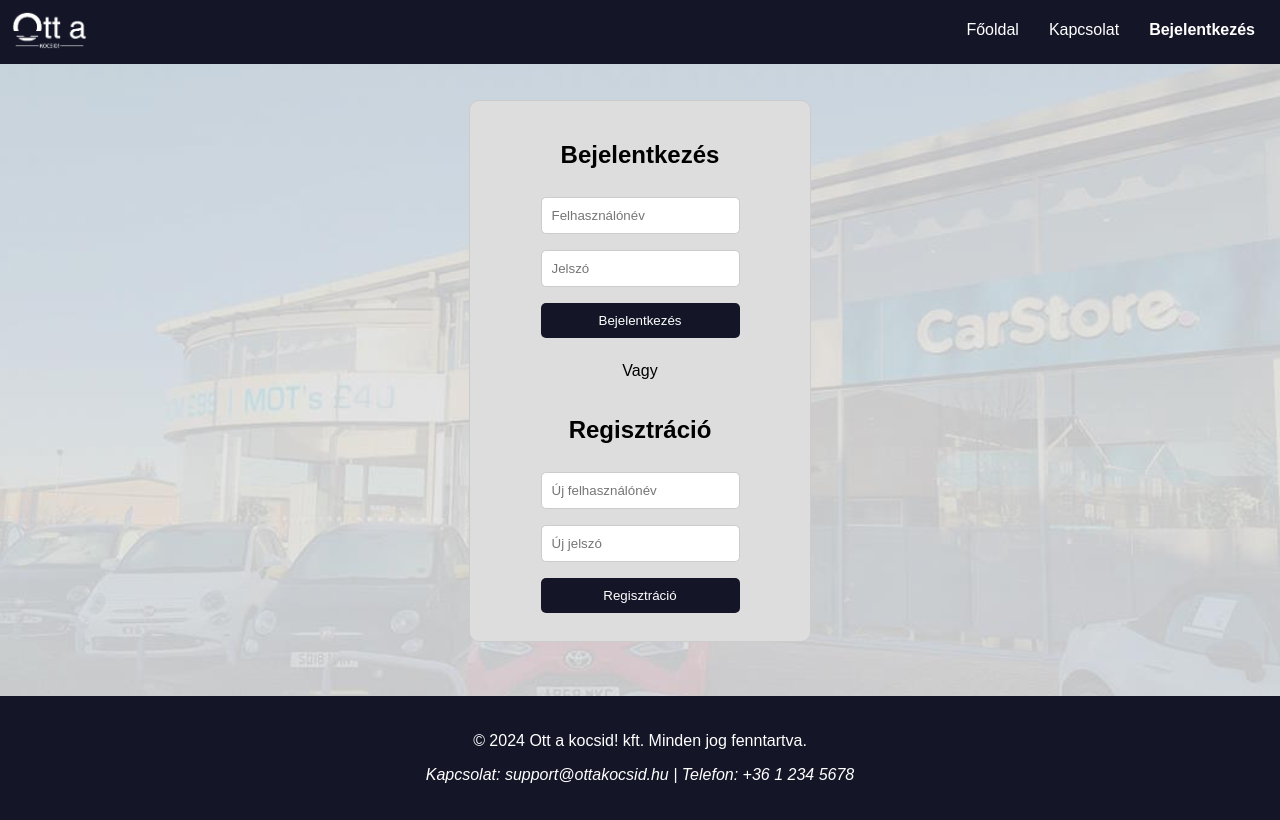
After one commit to hokiattila/Webterv_Beadando, a PHP site: page /login.html in a window 1280 px wide. The commit adds this page. Run offline with PHP 8.4, Linux system fonts and the light colour scheme.

Commit message:
Login, contact, illetve lapozhato index

```diff
--- a/car.html
+++ b/car.html
@@ -34,9 +34,9 @@
     <!-- Menüpontok -->
     <div class="menu">
         <a href="index.html">Főoldal</a>
-        <a href="#">Galéria</a>
+        <a href="contact.html">Kapcsolat</a>
         <!-- mindenkepp dinamikus btn legyen -->
-        <a href="#">Bejelentkezés</a>
+        <a href="login.html">Bejelentkezés</a>
     </div>
 </div>
 
--- /dev/null
+++ b/css/login.css
@@ -0,0 +1,37 @@
+.form-container {
+    text-align: center;
+    border: 1px solid #ccc;
+    padding: 20px;
+    border-radius: 10px;
+    width: 300px;
+    margin: auto;
+    background: #DDDDDD
+}
+body {
+    background-image: url('../img/loginbg.jpg');
+    background-size: cover;
+    background-position: center;
+}
+
+.form-container input[type="text"],
+.form-container input[type="password"],
+.form-container input[type="submit"] {
+    width: 100%;
+    padding: 10px;
+    margin: 8px 0;
+    display: inline-block;
+    border: 1px solid #ccc;
+    box-sizing: border-box;
+    border-radius: 5px;
+}
+
+.form-container input[type="submit"] {
+    background-color: #141628;
+    color: white;
+    border: none;
+    cursor: pointer;
+}
+
+.form-container input[type="submit"]:hover {
+    background-color: #141628;
+}
--- a/css/style.css
+++ b/css/style.css
@@ -130,6 +130,10 @@ body {
     display: none;
 }
 
+.activenav {
+    font-weight: bold;
+}
+
 /* Aktív dia megjelenítése */
 .active {
     display: block;
@@ -228,6 +232,7 @@ body {
     border-radius: 5px;
     cursor: pointer;
 }
+
 
 /* Dropdown menu */
 .dropbtn {
@@ -352,3 +357,15 @@ footer {
     margin-top: 5px; /* Margó a leírás felett */
 
 }
+
+.custom-hr {
+    border: 0;
+    height: 3px;
+    background-color: #333;
+    margin: 20px auto;
+    max-width: 200px;
+}
+
+.center {
+    text-align: center;
+}
--- /dev/null
+++ b/login.html
@@ -0,0 +1,93 @@
+
+<!DOCTYPE HTML>
+<html>
+<head>
+    <meta charset="utf-8">
+    <!-- Stylesheet -->
+    <link rel="stylesheet" href="css/style.css">
+    <link rel="stylesheet" href="css/login.css">
+    <!-- Beállítások telefonos megjelenésekhez -->
+    <meta name="viewport" content="initial-scale=1, maximum-scale=1">
+    <meta name="viewport" content="width=device-width, initial-scale=1">
+
+    <style>
+
+    </style>
+</head>
+<body class="">
+
+<header>
+    <div class="container"></div>
+</header>
+<!-- Loading gif eltüntetése ha betölt az oldal -->
+<!-- A betöltő div -->
+<div id="betolto">
+    <img src="img/loading.gif" alt="Betöltő animáció">
+</div>
+<!-- Navigációs menü -->
+<div class="navbar">
+    <!-- Logó -->
+    <div class="logo">
+        <a href="index.html"><img src="img/logo.png" alt="Logó"></a>
+    </div>
+
+    <!-- Menüpontok -->
+    <div class="menu">
+        <a href="index.html">Főoldal</a>
+        <a href="contact.html">Kapcsolat</a>
+        <!-- mindenkepp dinamikus btn legyen -->
+        <a href="login.html" class="activenav">Bejelentkezés</a>
+    </div>
+</div>
+<br><br>
+<div class="form-container">
+    <h2>Bejelentkezés</h2>
+    <form action="/login" method="post">
+        <input type="text" name="username" placeholder="Felhasználónév" required><br>
+        <input type="password" name="password" placeholder="Jelszó" required><br>
+        <input type="submit" value="Bejelentkezés">
+    </form>
+    <p>Vagy</p>
+    <h2>Regisztráció</h2>
+    <form action="/register" method="post">
+        <input type="text" name="newUsername" placeholder="Új felhasználónév" required><br>
+        <input type="password" name="newPassword" placeholder="Új jelszó" required><br>
+        <input type="submit" value="Regisztráció">
+    </form>
+</div>
+
+<br><br><br>
+
+
+<script>
+    window.addEventListener('load', function() {
+        var betoltoDiv = document.getElementById('betolto');
+        var tartalomDiv = document.getElementById('tartalom');
+        betoltoDiv.style.display = 'none'; // A betöltő div elrejtése
+        tartalomDiv.style.display = 'block'; // A tartalom megjelenítése
+    });
+</script>
+
+<!-- Galléria aktív kép -->
+<script>
+    const activeImage = document.querySelector(".product-image .active");
+    const productImages = document.querySelectorAll(".image-list img");
+    const navItem = document.querySelector('a.toggle-nav');
+
+    function changeImage(e) {
+        activeImage.src = e.target.src;
+    }
+
+    function toggleNavigation(){
+        this.nextElementSibling.classList.toggle('active');
+    }
+
+    productImages.forEach(image => image.addEventListener("click", changeImage));
+    navItem.addEventListener('click', toggleNavigation);
+</script>
+<footer>
+    <p>&copy; 2024 Ott a kocsid! kft. Minden jog fenntartva.</p>
+    <p class="contact">Kapcsolat: support@ottakocsid.hu | Telefon: +36 1 234 5678</p>
+</footer>
+</body>
+</html>
```
Also changed, not shown: contact.html (added, +108 -0 lines), css/contact.css (added, +61 -0 lines), css/listazas.css (added, +22 -0 lines), index.html (+25 -3 lines), img/loginbg.jpg (added).
